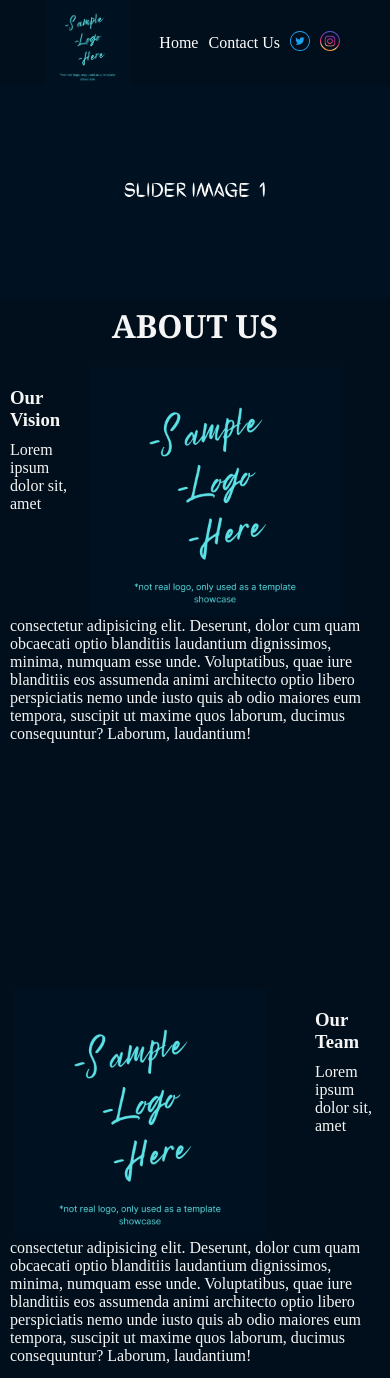
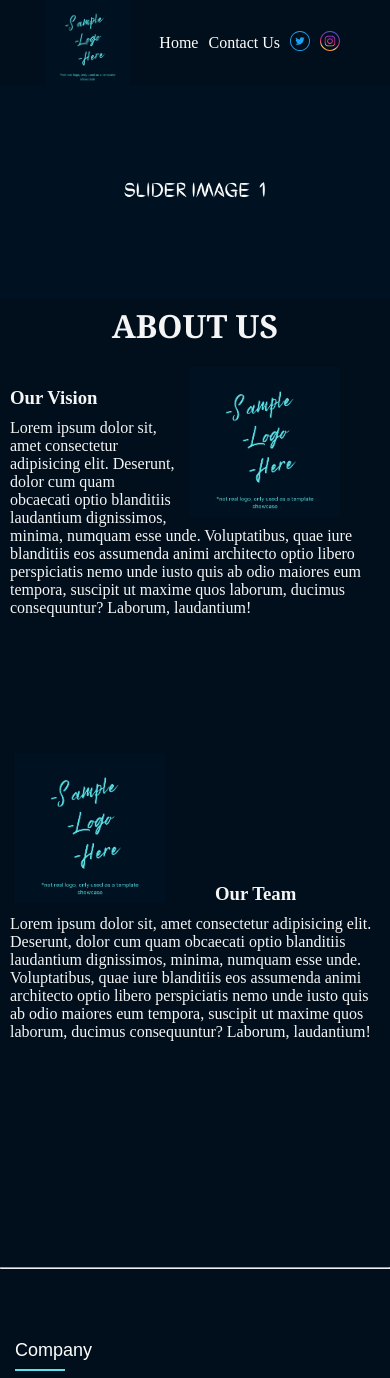
Before and after one commit to ArnavGautamGit/Website-Template-1, a plain HTML site: page index.html in a window 390 px wide. Shown: the top 1378 px of the page. Drawn offline with Linux system fonts and the light colour scheme.

Commit message:
Responsiveness

```diff
--- a/styling.css
+++ b/styling.css
@@ -210,6 +210,14 @@
     .nav li img {
       width: 35px;
     }
+
+    .Sample-1 {
+      width: 200px;
+    }
+
+    .Sample-2 {
+      width: 200px;
+    }
   }
 
   @media screen and (max-width: 500px) {
@@ -231,6 +239,15 @@
 
     .Link img {
       width: 80px;
+    }
+
+    .Sample-1 {
+      width: 100px;
+    }
+
+    .Sample-2 {
+      width: 100px;
+      margin-top: -90px;
     }
   }
 
@@ -257,6 +274,15 @@
 
     aside {
       border: 2px solid black;
+    }
+
+    .Sample-1{
+      width: 150px;
+    }
+
+    .Sample-2{
+      width: 150px;
+      margin-top: -90px;
     }
   }
   /* Footer design */
```
Also changed, not shown: contacts.html (+35 -1 lines), Assets/Instagram Logo.svg (deleted).
